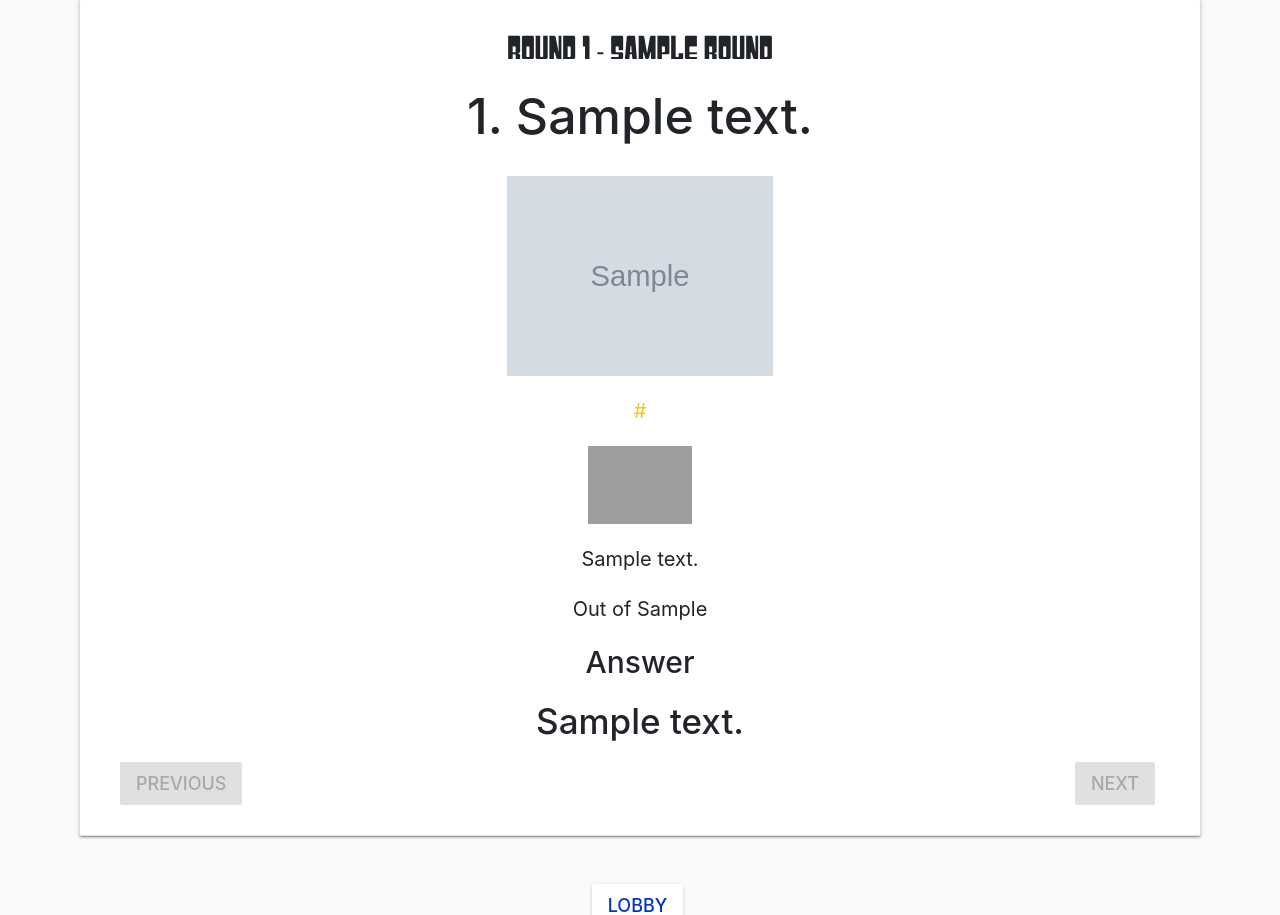
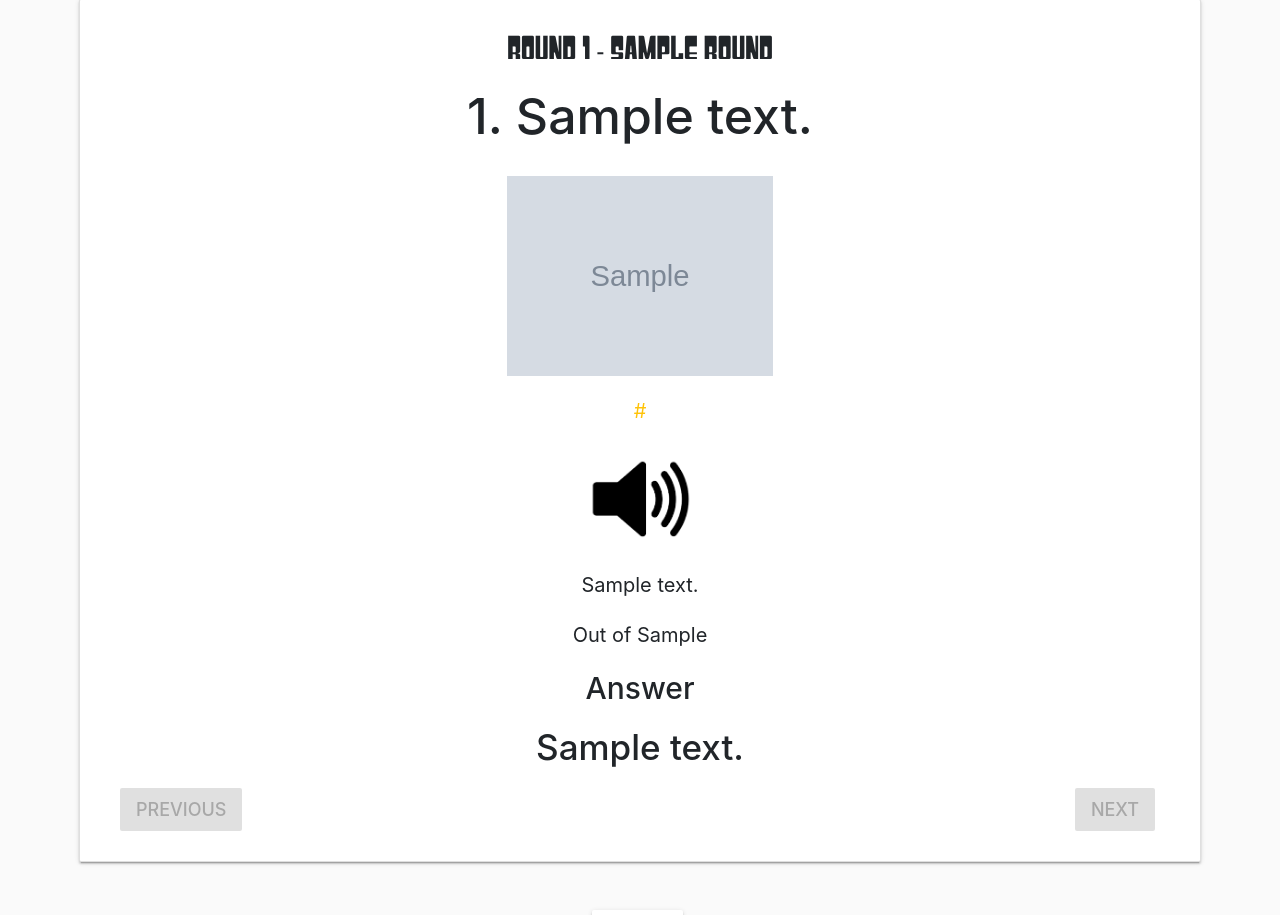
Before and after one commit to ariannedee/zoom-trivia, a Django app: template zoom_trivia/templates/games/view_answer.html in a window 1280 px wide. Shown: the part 65-980 px from the top of the page. Run offline with Django 3.2, Linux system fonts and the light colour scheme; the template is opened without the code that fills it: most values are stand-ins (such as "Sample title", 1, 10 or a date in 2020); grey boxes marked "Sample" are stand-in pictures; some libraries are stand-ins or nearby versions; grey boxes are pictures that could not be loaded.

Commit message:
Fix audio icon

```diff
--- a/zoom_trivia/templates/games/partials/audio.html
+++ b/zoom_trivia/templates/games/partials/audio.html
@@ -1,3 +1,3 @@
 {% load static %}
 
-<a href="{{ question.audio.url }}" target="_blank"><img class="audio" src="{% static 'images/audio.png' %}"></a>
+<a href="{{ question.audio.url }}" target="_blank"><img class="audio" src="{% static 'images/audio_icon.png' %}"></a>
```
Also changed, not shown: zoom_trivia/static/images/audio_icon.png (added).
